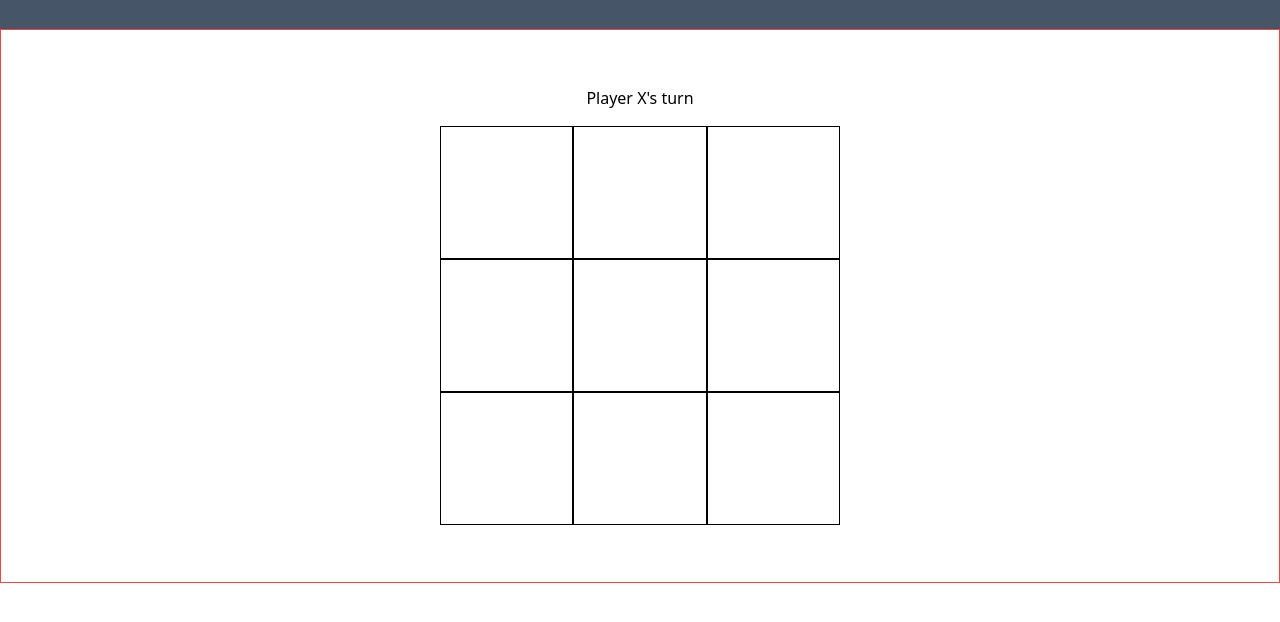
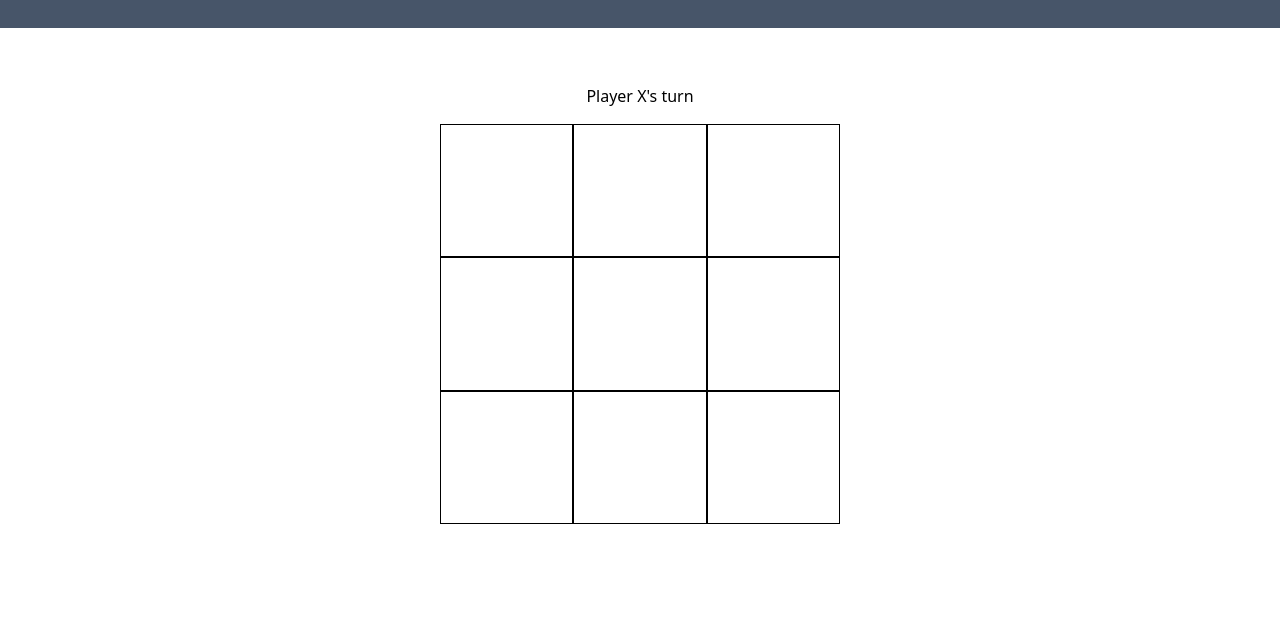
Before and after one commit to MJProgramming/tictactoe, a website: page index.html in a window 1280 px wide. Shown: the part 110-732 px from the top of the page. Drawn offline with Linux system fonts and the light colour scheme.

Commit message:
Removed Border from playing field div

```diff
--- a/index.html
+++ b/index.html
@@ -12,7 +12,7 @@
     <div class="flex items-center justify-center bg-slate-600">
       <h1 class="font-bold text-[50px]">Tic Tac Toe</h1>
     </div>
-    <div id="playing-field" class="flex flex-col gap-4 items-center justify-center p-14 border border-red-500">
+    <div id="playing-field" class="flex flex-col gap-4 items-center justify-center p-14">
       <p id="player-info">Player X's turn</p>
       <div id="board" class="grid grid-flow-row grid-cols-3 grid-rows-3 w-[400px] h-[400px]"></div>
     </div>
```
